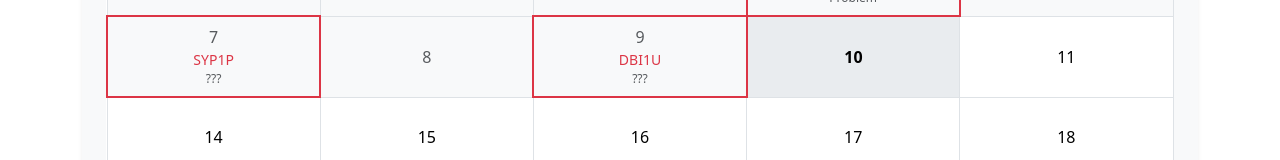
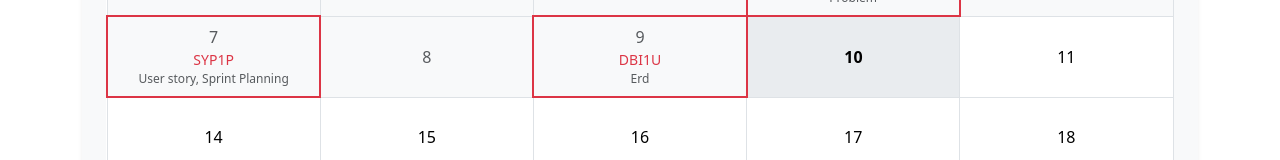
Before and after one commit to trenod22/klassen-organisations-app, a React (Vite) app: page / in a window 1280 px wide. Shown: the part 478-638 px from the top of the page. Built offline with nearby package versions, Linux system fonts and the light colour scheme.

Commit message:
added Stoff to standart Tests

```diff
--- a/src/components/testermine/TestterminTable.tsx
+++ b/src/components/testermine/TestterminTable.tsx
@@ -27,8 +27,8 @@ const initialTesttermine: TestterminData[] = [
     { fach: "AM", datum: new Date(2025, 2, 25), stoff: "Vectoren" },
     { fach: "E1", datum: new Date(2025, 2, 27), stoff: "Leaflet" },
     { fach: "POS1", datum: new Date(2025, 3, 3), stoff: "Threads, Producer-Consumer Problem" },
-    { fach: "SYP1P", datum: new Date(2025, 3, 7), stoff: "???" },
-    { fach: "DBI1U", datum: new Date(2025, 3, 9), stoff: "???" },
+    { fach: "SYP1P", datum: new Date(2025, 3, 7), stoff: "User story, Sprint Planning" },
+    { fach: "DBI1U", datum: new Date(2025, 3, 9), stoff: "Erd" },
     { fach: "WMC_1U", datum: new Date(2025, 3, 23), stoff: "React" },
     { fach: "NWC2", datum: new Date(2025, 3, 25), stoff: "???" },
     { fach: "E1", datum: new Date(2025, 3, 28), stoff: "???" },
```
